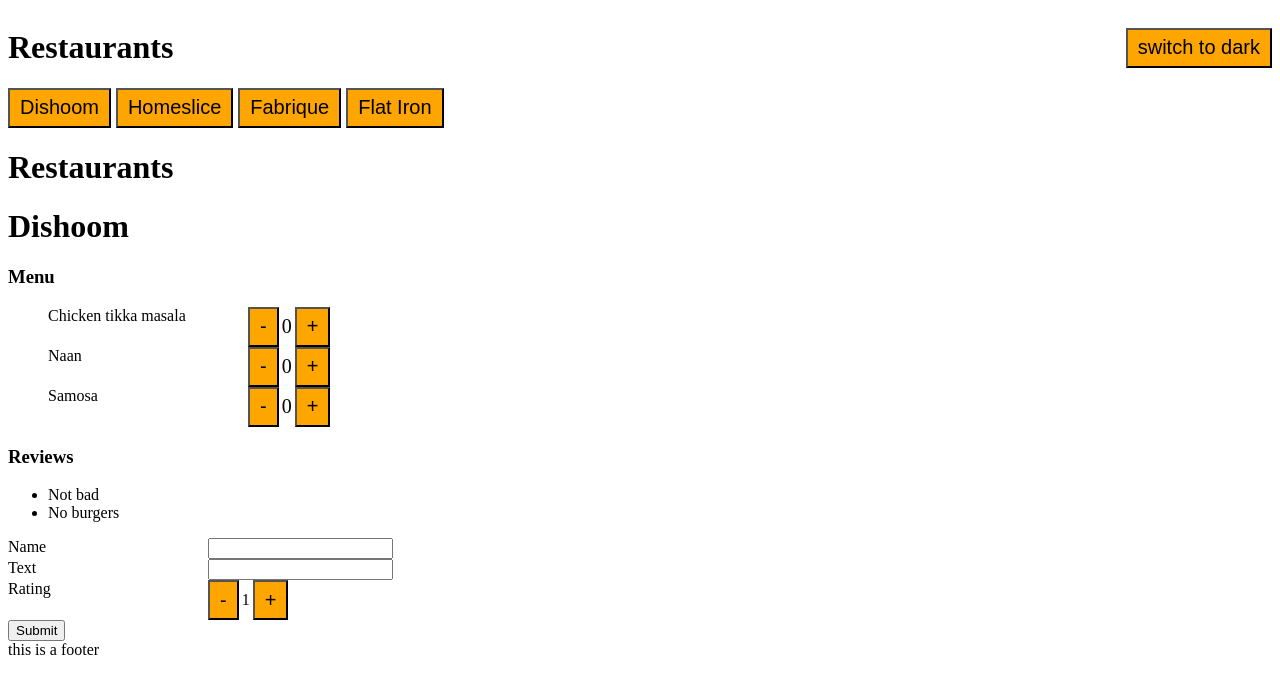
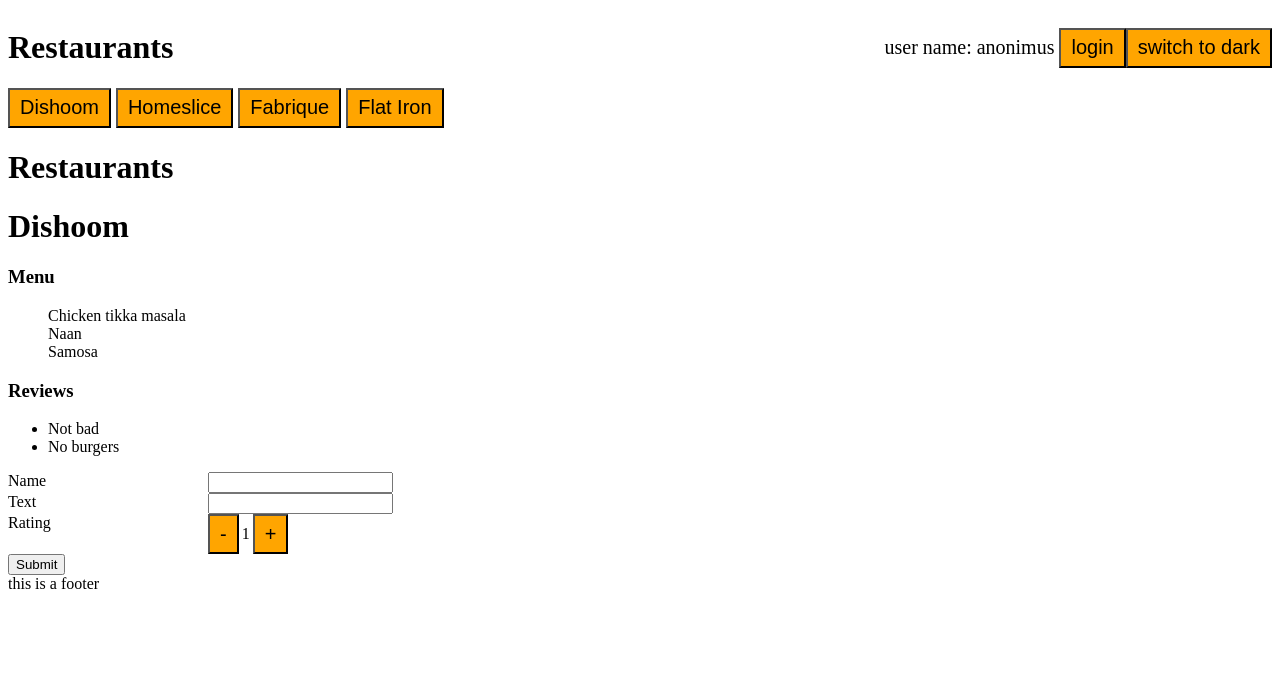
Before and after one commit to Windman/LearnReact, a React (Vite) app in the folder react-with-vite/: page / in a window 1280 px wide. Shown: the top 694 px of the page. Built offline with nearby package versions, Linux system fonts and the light colour scheme.

Commit message:
Show hide counter

```diff
--- a/react-with-vite/src/components/app.jsx
+++ b/react-with-vite/src/components/app.jsx
@@ -5,23 +5,31 @@ import { Navigation } from "./navigation/natigation.component";
 import { useState } from "react";
 import { ProgressBar } from "./progress/bar/progress-bar.component";
 import { ThemeContextProvider } from "./context/theme.context";
+import { UserContextProvider } from "./context/user.context";
 
 export const App = () => {
-  const [activeRestaurant, setActiveRestaurant] = useState(restaurants.length ? restaurants[0] : undefined);
+  const [activeRestaurant, setActiveRestaurant] = useState(
+    restaurants.length ? restaurants[0] : undefined
+  );
 
   const handleRestaurantSelection = (index) => {
     setActiveRestaurant(restaurants[index]);
-  }
+  };
 
   return (
     <div>
-      <ProgressBar/>
-      <ThemeContextProvider>
-      <Layout>
-        <Navigation items={restaurants} onSelect={handleRestaurantSelection}/>
-        <RestaurantCard item={activeRestaurant} />
-      </Layout>
-      </ThemeContextProvider>
+      <ProgressBar />
+      <UserContextProvider>
+        <ThemeContextProvider>
+          <Layout>
+            <Navigation
+              items={restaurants}
+              onSelect={handleRestaurantSelection}
+            />
+            <RestaurantCard item={activeRestaurant} />
+          </Layout>
+        </ThemeContextProvider>
+      </UserContextProvider>
     </div>
   );
 };
--- a/react-with-vite/src/components/context/user.context.jsx
+++ b/react-with-vite/src/components/context/user.context.jsx
@@ -3,17 +3,18 @@ import { useCallback } from "react";
 import { useContext } from "react";
 import { createContext } from "react";
 
-const anonimusUser = '';
+const anonimusUser = 'anonimus';
+const hardCodedUserName = "Max";
 
 const UserContext = createContext();
 
-export const useUserContext = () => useContext(UserContext);
+export const useUser = () => useContext(UserContext);
 
 export const UserContextProvider = ({ children }) => {
   const [user, setUser] = useState(anonimusUser);
 
-  const loginUser = useCallback((login) => {
-    setUser(login);
+  const loginUser = useCallback(() => {
+    setUser(hardCodedUserName);
   }, []);
 
   return (
--- a/react-with-vite/src/components/header/header.component.jsx
+++ b/react-with-vite/src/components/header/header.component.jsx
@@ -1,11 +1,27 @@
 import classnames from "classnames";
 import { ThemeSwitcherButton } from "../theme-button/theme-button.component";
 import styles from "./styles.module.css";
+import { useUser } from "../context/user.context";
+import { LoginButton } from "../login-button/login-button.component";
 
 export const Header = () => {
+  const userContext = useUser();
+  let userLogin = undefined;
+
+  if (!userContext) {
+    console.error("user context error");
+  }
+
+  userLogin = userContext?.value;
+
   return (
     <header className={classnames(styles.button)}>
       <h1>Restaurants</h1>
+      <span className={styles.splitter}></span>
+      <div className={styles.username}>
+        user name: {userLogin ?? "anonimus"}
+      </div>
+      <LoginButton className={classnames(styles.loginButton)}></LoginButton>
       <ThemeSwitcherButton />
     </header>
   );
--- a/react-with-vite/src/components/header/styles.module.css
+++ b/react-with-vite/src/components/header/styles.module.css
@@ -3,3 +3,18 @@ header {
     justify-content: space-between;
     align-items: center;
 }
+
+.splitter {
+    flex: 1 1 auto;
+}
+
+.username {
+    margin-left: 5px;
+    margin-right: 5px;
+    font-size: 20px;
+}
+
+.loginButton {
+    margin-left: 5px;
+    margin-right: 5px;
+}
--- /dev/null
+++ b/react-with-vite/src/components/login-button/login-button.component.jsx
@@ -0,0 +1,7 @@
+import { Button } from "../button/button.component";
+import { useUser } from "../context/user.context";
+
+export const LoginButton = () => {
+  const { userName, loginUser } = useUser();
+  return <Button text={userName ?? "login"} onClick={loginUser} />;
+};
--- a/react-with-vite/src/components/restaurant-card/restaurant-card.component.jsx
+++ b/react-with-vite/src/components/restaurant-card/restaurant-card.component.jsx
@@ -1,11 +1,14 @@
 import { CounterContainer } from "../counter/counter.container";
 import { ReviewForm } from "./review-form/review-form.component";
 import { Title } from "../title/title.component";
+import { useUser } from "../context/user.context";
 
 const maxMenuItemCount = 5;
 const minMenuItemCount = 0;
 
 export const RestaurantCard = ({ item }) => {
+  const { value: userName } = useUser();
+
   if (!isValidRestaurantGuard(item)) return null;
 
   return (
@@ -20,7 +23,12 @@ export const RestaurantCard = ({ item }) => {
           {item.menu.map((menuItem) => (
             <li key={menuItem.id} className="menu-item">
               <div className="menu-item__label">{menuItem.name}</div>
-              <CounterContainer min={minMenuItemCount} max={maxMenuItemCount} />
+              {userName !== "anonimus" ? (
+                <CounterContainer
+                  min={minMenuItemCount}
+                  max={maxMenuItemCount}
+                />
+              ) : undefined}
             </li>
           ))}
         </ul>
@@ -32,17 +40,24 @@ export const RestaurantCard = ({ item }) => {
             <li key={reviewItem.id}>{reviewItem.text}</li>
           ))}
         </ul>
-        <ReviewForm/>
+        <ReviewForm />
       </div>
     </div>
   );
 };
 
+const isValidRestaurantGuard = (item) => {
+  if (
+    !item ||
+    !item.id ||
+    !item.name ||
+    !item.menu ||
+    !item.menu.length ||
+    !item.reviews ||
+    !item.reviews.length
+  ) {
+    return false;
+  }
 
-const isValidRestaurantGuard = (item) =>{
-    if (!item || !item.id || !item.name || !item.menu || !item.menu.length || !item.reviews || !item.reviews.length) {
-        return false;
-    }
-
-    return true;
-}
+  return true;
+};
```
